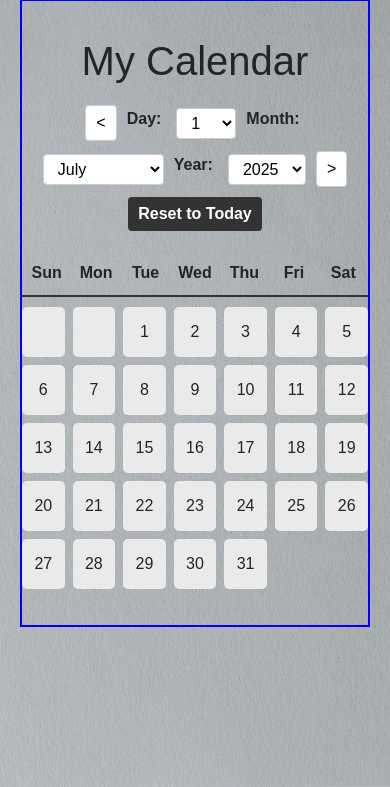
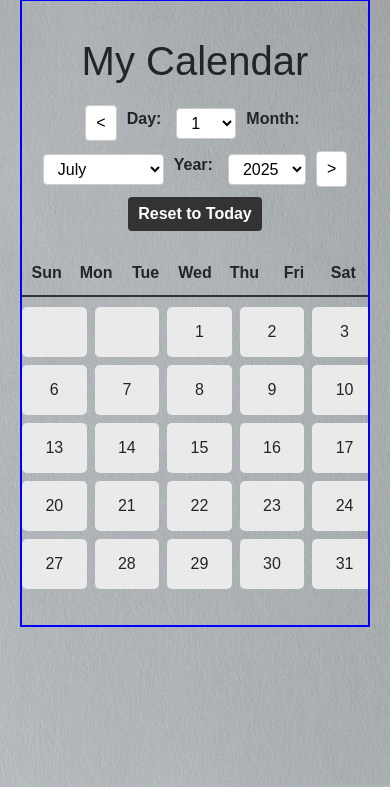
Before and after one commit to Bre0409/python-flask-assignment, a Flask app: page /calendar in a window 390 px wide. Shown: the part 57-844 px from the top of the page. Run offline with Flask 3, Linux system fonts and the light colour scheme; some libraries are stand-ins or nearby versions.

Commit message:
updated css

```diff
--- a/website/static/css/calendar.css
+++ b/website/static/css/calendar.css
@@ -1,9 +1,11 @@
 .calendar-wrapper {
   max-width: 700px;
+  width: 100%;              /* ADD */
   margin: 40px auto;
   text-align: center;
   font-family: Arial, sans-serif;
   border: 2px solid blue;
+  overflow-x: auto;         /* ADD */
 }
 
 h1 {
@@ -36,7 +38,6 @@
   transition: background-color 0.3s ease;
 }
 
-/* This styles the arrows and other buttons the same */
 .calendar-controls button:hover {
   background-color: #ddd;
 }
@@ -64,10 +65,16 @@
   border-bottom: 2px solid #333;
 }
 
+.calendar-scroll {
+  overflow-x: auto;
+  width: 100%;
+}
+
 .calendar-grid {
   display: grid;
   grid-template-columns: repeat(7, 1fr);
   gap: 8px;
+  min-width: 500px; /* NEW: helps with scrolling on narrow screens */
 }
 
 .calendar-grid div {
@@ -80,7 +87,9 @@
   align-items: center;
   cursor: default;
   user-select: none;
+  flex-direction: column;
 }
+
 .calendar-day ul.event-list {
   list-style: none;
   padding-left: 5px;
@@ -90,6 +99,7 @@
   text-align: left;
   max-height: 80px;
   overflow-y: auto;
+  width: 100%;
 }
 
 .calendar-day ul.event-list li {
@@ -99,25 +109,28 @@
   border-radius: 3px;
   cursor: default;
 }
-@media(min-width: 768px){
-.container{
+
+/* Responsive Styles */
+@media (min-width: 768px) {
+  .container {
     border: red solid 2px;
     width: 50%;
     margin-top: 10%;
   }
 }
-@media(max-width: 768px){
+
+@media (max-width: 768px) {
   .calendar-wrapper {
     max-width: 350px;
     margin: auto;
     padding-top: 10%;
     padding-bottom: 10%;
+    overflow-x: auto;
   }
+
   body {
     background-image: url("/static/images/mydiary4ex.jpg");
     background-size: cover;
     background-repeat: repeat;
-
   }
-
 }
--- a/website/templates/calendar.html
+++ b/website/templates/calendar.html
@@ -15,10 +15,8 @@
   <h1>My Calendar</h1>
 
   <div class="calendar-controls">
-    <!-- Month navigation arrows -->
     <button id="prev-month" class="nav-arrow" aria-label="Previous Month">&lt;</button>
 
-    <!-- Dropdowns -->
     <label for="day-select">Day:</label>
     <select id="day-select"></select>
 
@@ -33,7 +31,6 @@
     <button id="reset-btn">Reset to Today</button>
   </div>
 
-  <!-- Day of week headers -->
   <div class="calendar-header">
     <div>Sun</div>
     <div>Mon</div>
@@ -44,7 +41,9 @@
     <div>Sat</div>
   </div>
 
-  <!-- Calendar grid -->
-  <div id="calendar-grid" class="calendar-grid"></div>
+  <!-- 📌 Wrap the calendar grid to control overflow -->
+  <div class="calendar-scroll">
+    <div id="calendar-grid" class="calendar-grid"></div>
+  </div>
 </div>
 {% endblock %}
```
Lines whose indentation alone changed are shown as unchanged.
